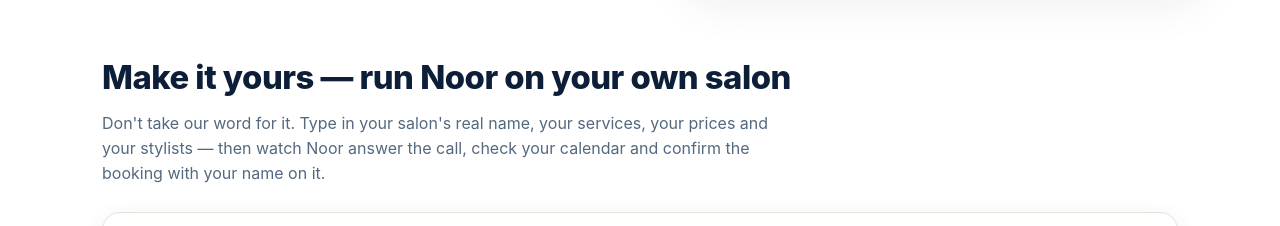
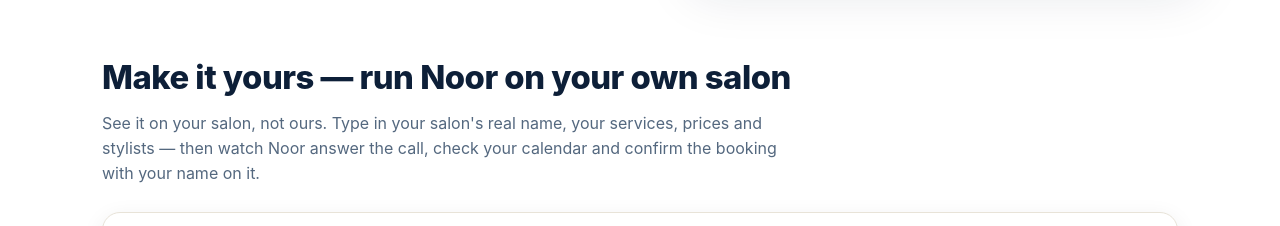
Before and after one commit to mr-ahmad161/mr-ahmad161.github.io, a plain HTML site: page salon-demo/index.html in a window 1280 px wide. Shown: the part 516-742 px from the top of the page. Drawn offline with Linux system fonts and the light colour scheme; a web font is replaced by a local one.

Commit message:
copy(demo): tighten Make it yours intro copy

```diff
--- a/salon-demo/index.html
+++ b/salon-demo/index.html
@@ -275,7 +275,7 @@
         <div class="wrap">
           <div class="sec-head">
             <h2>Make it yours — run Noor on your own salon</h2>
-            <p>Don't take our word for it. Type in your salon's real name, your services, your prices and your stylists — then watch Noor answer the call, check your calendar and confirm the booking with your name on it.</p>
+            <p>See it on your salon, not ours. Type in your salon's real name, your services, prices and stylists — then watch Noor answer the call, check your calendar and confirm the booking with your name on it.</p>
           </div>
           <div class="panel cust-panel">
             <p class="field-lbl">Your salon name</p>
```
